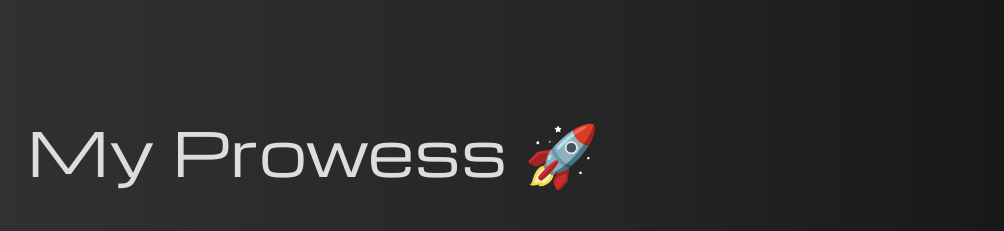
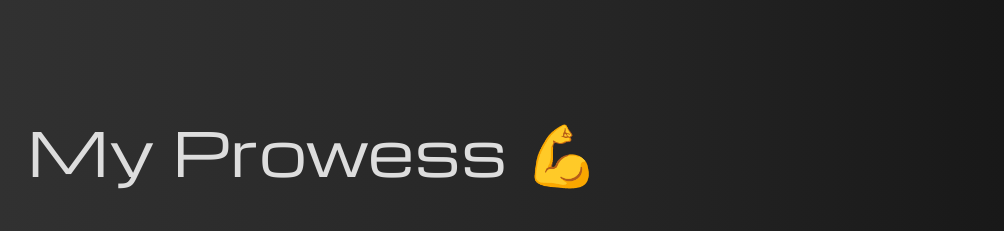
Before and after one commit to johnsonbhaskaran/Portfolio, a React (Vite) app: page / in a window 1280 px wide. Shown: the part 1580-1811 px from the top of the page, without its empty margins (101-1105 px from the left). Built offline with nearby package versions, Linux system fonts and the light colour scheme.

Commit message:
Minor: emoji swaped

```diff
--- a/src/sections/Prowess.jsx
+++ b/src/sections/Prowess.jsx
@@ -8,7 +8,7 @@ const Prowess = () => {
 
   return (
     <div className='flex flex-col justify-evenly items-center gap-8 h-screen'>
-      <h2 className='w-5xl text-6xl'>My Prowess 🚀</h2>
+      <h2 className='w-5xl text-6xl'>My Prowess 💪</h2>
       <div
         className={`flex flex-wrap items-center gap-4 w-4xl ${
           theme === "light" ? "text-white" : "text-[#333]"
```
